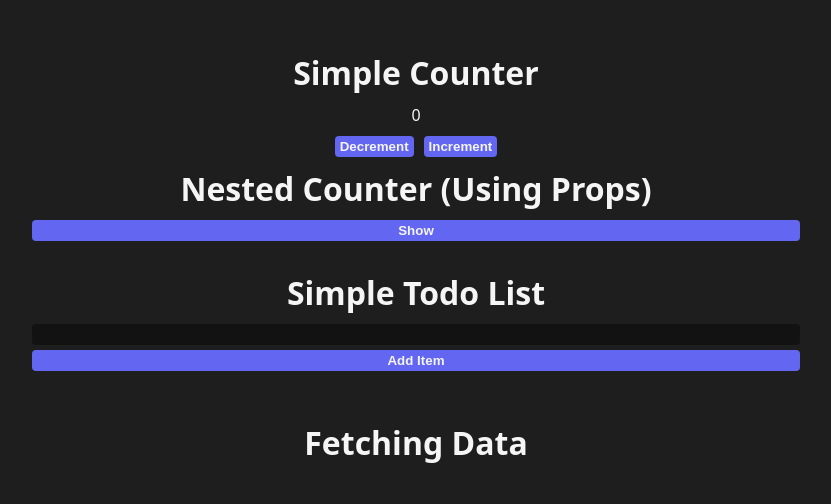
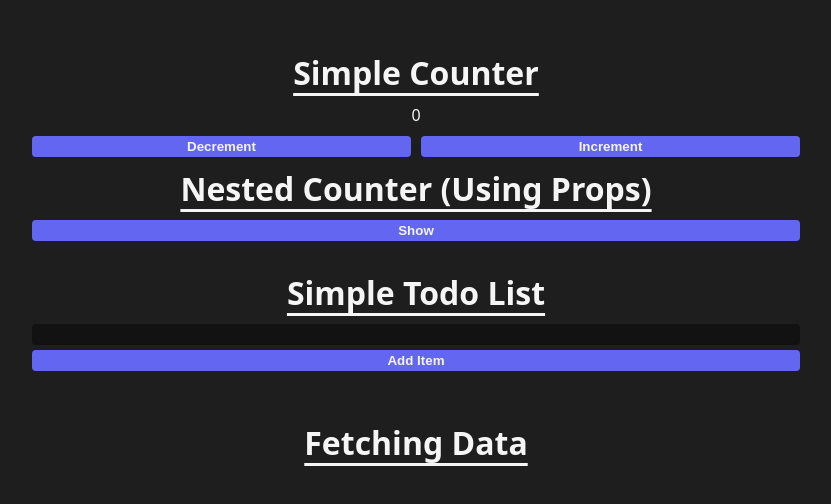
Before and after one commit to hwoodall30/SignalFlow, a website built with Vite: page index.html in a window 1280 px wide. Shown: the part 138-642 px from the top of the page, without its empty margins (224-1055 px from the left). Built offline with nearby package versions, Linux system fonts and the light colour scheme; no server answers.

Commit message:
More styling updates for demo app

```diff
--- a/style.css
+++ b/style.css
@@ -55,6 +55,8 @@ h1 {
 	text-align: center;
 	color: whitesmoke;
 	font-size: clamp(1rem, 5vw, 2rem);
+	text-decoration: underline;
+	text-underline-offset: 8px;
 }
 
 button {
@@ -77,11 +79,16 @@ button {
 	width: 100%;
 }
 
+.counter button {
+	width: 100%;
+}
+
 .counter > div:not(.nested_counter) {
 	display: flex;
 	justify-content: center;
 	align-items: center;
 	gap: 10px;
+	width: 100%;
 }
 
 .nested_counter {
```
